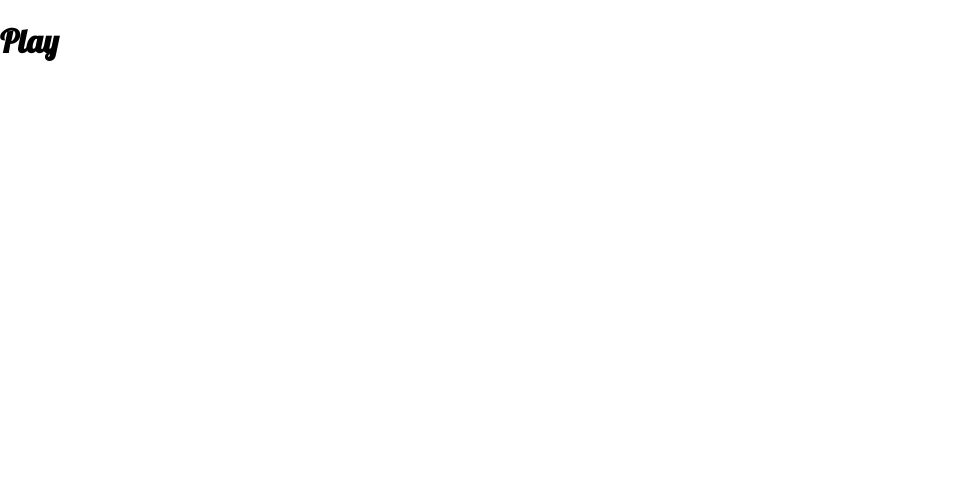
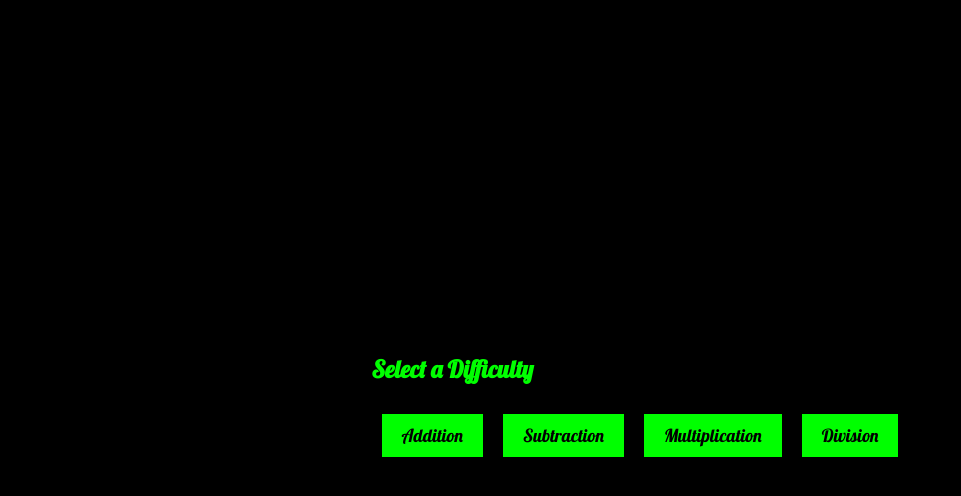
Before and after one commit to BlueHamdi/kunskapfrontend, a React (Create React App) app: page /play in a window 1280 px wide. Shown: the top 496 px of the page, without its empty margins (0-961 px from the left). Built offline with nearby package versions, Linux system fonts and the light colour scheme.

Commit message:
gjort playsidan

```diff
--- /dev/null
+++ b/src/components/Play/Play.css
@@ -0,0 +1,48 @@
+body {
+    display: flex;
+    justify-content: center;
+    align-items: center;
+    height: 100vh;
+    background-color: #000000;
+    color: #00FF00;
+    font-family: sans-serif;
+  }
+
+  .game-container {
+    display: flex;
+    flex-direction: column;
+    align-items: center;
+    background-color: #000000;
+    padding: 20px;
+    border: 5px solid #00FF00;
+    box-shadow: 10px 10px 5px #00FF00;
+  }
+
+  button {
+    background-color: #00FF00;
+    color: #000000;
+    border: none;
+    padding: 10px 20px;
+    margin: 10px;
+    font-size: 18px;
+    cursor: pointer;
+  }
+
+  input[type="text"] {
+    background-color: #00FF00;
+    color: #000000;
+    border: none;
+    padding: 10px 20px;
+    font-size: 18px;
+    margin-bottom: 10px;
+  }
+
+  form {
+    display: flex;
+    flex-direction: column;
+    align-items: center;
+  }
+
+  h2 {
+    margin: 20px 0;
+  }
--- a/src/components/Play/Play.js
+++ b/src/components/Play/Play.js
@@ -1,10 +1,103 @@
-import styles from './Play.module.css';
+import React, { useState, useEffect } from 'react';
+import "./Play.css";
 
-const Play = () => {
+const Game = () => {
+    const [difficulty, setDifficulty] = useState(null);
+    const [question, setQuestion] = useState({});
+    const [answer, setAnswer] = useState("");
+    const [correctAnswers, setCorrectAnswers] = useState(0);
+    const [questionsAsked, setQuestionsAsked] = useState(0);
+    const [gameEnded, setGameEnded] = useState(false);
+
+    useEffect(() => {
+      if (difficulty !== null && Object.keys(question).length === 0) {
+        setQuestion({
+          left: Math.floor(Math.random() * 10) + 1,
+          right: Math.floor(Math.random() * 10) + 1,
+          operator: difficulty,
+        });
+      }
+    }, [difficulty, question]);
+
+    const handleChange = (event) => {
+      setAnswer(event.target.value);
+    };
+
+    const handleSubmit = (event) => {
+      event.preventDefault();
+      let correct = false;
+      switch (question.operator) {
+        case "addition":
+          correct = question.left + question.right === parseInt(answer);
+          break;
+        case "subtraction":
+          correct = question.left - question.right === parseInt(answer);
+          break;
+        case "multiplication":
+          correct = question.left * question.right === parseInt(answer);
+          break;
+        case "division":
+          correct = question.left / question.right === parseInt(answer);
+          break;
+      }
+
+      if (correct) {
+        setCorrectAnswers(correctAnswers + 1);
+      }
+      setQuestionsAsked(questionsAsked + 1);
+      if (questionsAsked === 20) {
+        setGameEnded(true);
+      } else {
+        setQuestion({
+          left: Math.floor(Math.random() * 10) + 1,
+          right: Math.floor(Math.random() * 10) + 1,
+          operator: difficulty,
+        });
+        setAnswer("");
+      }
+    };
+
+    const handlePlayAgain = () => {
+      setDifficulty(null);
+      setQuestion({});
+      setAnswer("");
+      setCorrectAnswers(0);
+      setQuestionsAsked(0);
+      setGameEnded(false);
+    };
+
     return (
-        <div>
-        <h1>Play</h1>
+      <div>
+        {difficulty === null && !gameEnded && (
+          <div>
+            <h2>Select a Difficulty</h2>
+            <button onClick={() => setDifficulty("addition")}>Addition</button>
+            <button onClick={() => setDifficulty("subtraction")}>Subtraction</button>
+            <button onClick={() => setDifficulty("multiplication")}>Multiplication</button>
+            <button onClick={() => setDifficulty("division")}>Division</button>
+          </div>
+        )}
+        {difficulty !== null && !gameEnded && (
+          <div>
+            <h2>{question.left} {question.operator === "subtraction" ? "-" : question.operator === "addition" ? "+" : question.operator === "multiplication" ? "*" : "/"} {question.right}
+           </h2>
+           <form onSubmit={handleSubmit}>
+          <input type="text" value={answer} onChange={handleChange} />
+          <button type="submit">Submit</button>
+        </form>
+      </div>
+    )}
+    {gameEnded && (
+      <div>
+        <p>
+          The game has ended. You got {correctAnswers} correct answers out of 20.
+        </p>
+        <button onClick={() => window.location.reload()}>Play Again</button>
     </div>
-    );
-}
-export default Play;
+  )}
+</div>
+
+);
+};
+
+export default Game;
```
Also changed, not shown: src/components/Play/Play.module.css (deleted).
